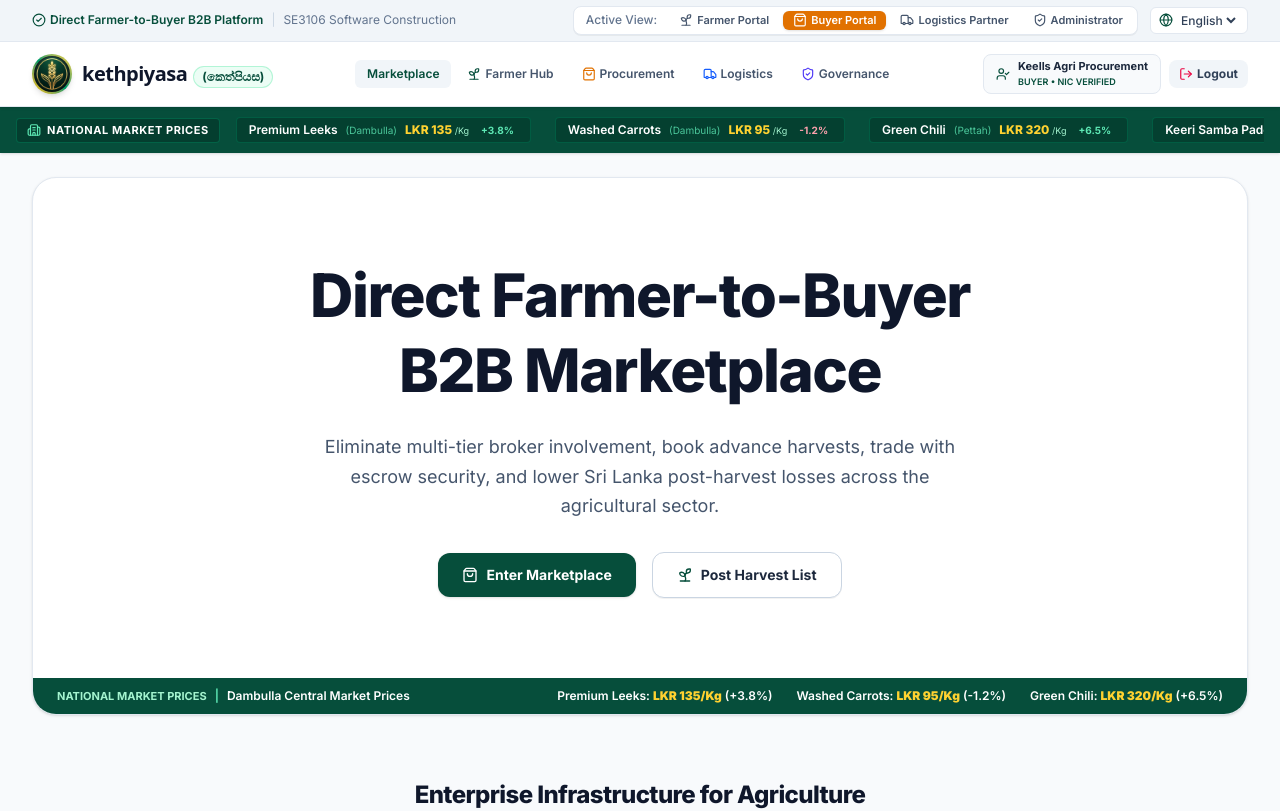
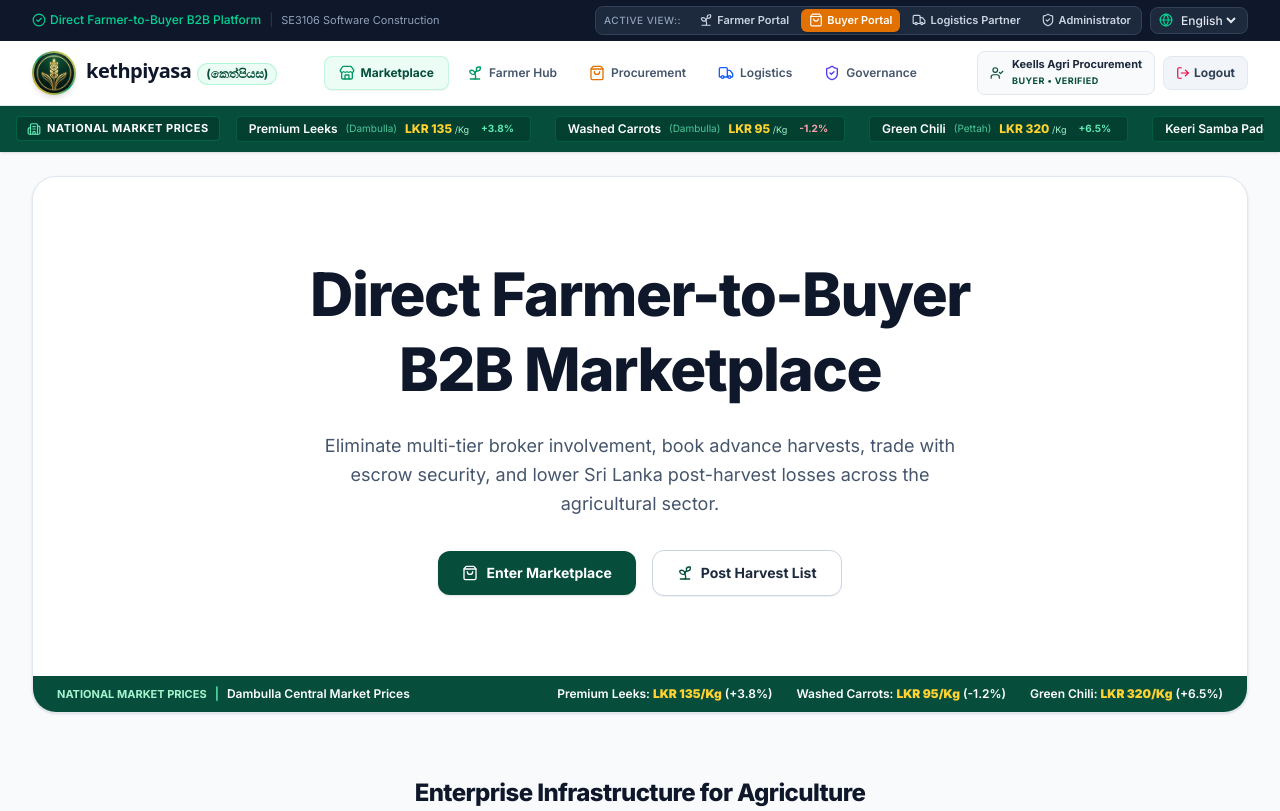
Before and after one commit to deshan2004/KethPiyasa, a Next.js app: page / in a window 1280 px wide. Shown: the top 811 px of the page. Built offline with nearby package versions, Linux system fonts and the light colour scheme.

Commit message:
add files

```diff
--- a/app/globals.css
+++ b/app/globals.css
@@ -1,4 +1,14 @@
 @import "tailwindcss";
+
+html {
+  scroll-behavior: smooth;
+  -webkit-tap-highlight-color: transparent;
+}
+
+body {
+  overflow-x: hidden;
+  touch-action: manipulation;
+}
 
 @layer utilities {
   /* Hide scrollbar for Chrome, Safari and Opera */
@@ -9,6 +19,25 @@
   .scrollbar-none {
     -ms-overflow-style: none;  /* IE and Edge */
     scrollbar-width: none;  /* Firefox */
+  }
+
+  /* Sleek custom scrollbars */
+  ::-webkit-scrollbar {
+    width: 6px;
+    height: 6px;
+  }
+
+  ::-webkit-scrollbar-track {
+    background: #f1f5f9;
+  }
+
+  ::-webkit-scrollbar-thumb {
+    background: #cbd5e1;
+    border-radius: 9999px;
+  }
+
+  ::-webkit-scrollbar-thumb:hover {
+    background: #064e3b;
   }
 }
 
--- a/components/Navbar.tsx
+++ b/components/Navbar.tsx
@@ -1,6 +1,6 @@
 'use client';
 
-import React from 'react';
+import React, { useState } from 'react';
 import Link from 'next/link';
 import { usePathname, useRouter } from 'next/navigation';
 import { useApp } from '@/lib/store';
@@ -14,10 +14,13 @@ import {
   ShieldCheck,
   Globe,
   UserCheck,
-  TrendingUp,
   LogIn,
   LogOut,
-  CheckCircle2
+  CheckCircle2,
+  Menu,
+  X,
+  ChevronRight,
+  Store
 } from 'lucide-react';
 
 export const Navbar: React.FC = () => {
@@ -26,12 +29,13 @@ export const Navbar: React.FC = () => {
   const t = getTranslation(lang);
   const pathname = usePathname();
   const router = useRouter();
+  const [mobileMenuOpen, setMobileMenuOpen] = useState(false);
 
-  const roleConfigs: { role: UserRole; label: string; icon: React.ReactNode; color: string }[] = [
-    { role: 'farmer', label: t.roleFarmer, icon: <Sprout className="w-3.5 h-3.5" />, color: 'bg-[#064e3b] text-white' },
-    { role: 'buyer', label: t.roleBuyer, icon: <ShoppingBag className="w-3.5 h-3.5" />, color: 'bg-amber-600 text-white' },
-    { role: 'logistics', label: t.roleLogistics, icon: <Truck className="w-3.5 h-3.5" />, color: 'bg-blue-600 text-white' },
-    { role: 'admin', label: t.roleAdmin, icon: <ShieldCheck className="w-3.5 h-3.5" />, color: 'bg-indigo-600 text-white' },
+  const roleConfigs: { role: UserRole; label: string; icon: React.ReactNode; color: string; activeBg: string }[] = [
+    { role: 'farmer', label: t.roleFarmer, icon: <Sprout className="w-3.5 h-3.5" />, color: 'text-emerald-700', activeBg: 'bg-[#064e3b] text-white shadow-sm' },
+    { role: 'buyer', label: t.roleBuyer, icon: <ShoppingBag className="w-3.5 h-3.5" />, color: 'text-amber-700', activeBg: 'bg-amber-600 text-white shadow-sm' },
+    { role: 'logistics', label: t.roleLogistics, icon: <Truck className="w-3.5 h-3.5" />, color: 'text-blue-700', activeBg: 'bg-blue-600 text-white shadow-sm' },
+    { role: 'admin', label: t.roleAdmin, icon: <ShieldCheck className="w-3.5 h-3.5" />, color: 'text-indigo-700', activeBg: 'bg-indigo-600 text-white shadow-sm' },
   ];
 
   const handleRoleSwitch = (newRole: UserRole) => {
@@ -47,30 +51,41 @@ export const Navbar: React.FC = () => {
     router.push(route);
   };
 
+  const navLinks = [
+    { href: '/', label: t.navMarketplace, icon: <Store className="w-4 h-4 text-emerald-600" /> },
+    { href: '/farmer', label: t.navFarmer, icon: <Sprout className="w-4 h-4 text-emerald-600" /> },
+    { href: '/buyer', label: t.navBuyer, icon: <ShoppingBag className="w-4 h-4 text-amber-600" /> },
+    { href: '/logistics', label: t.navLogistics, icon: <Truck className="w-4 h-4 text-blue-600" /> },
+    { href: '/admin', label: t.navAdmin, icon: <ShieldCheck className="w-4 h-4 text-indigo-600" /> },
+  ];
+
   return (
-    <header className="sticky top-0 z-50 bg-white border-b border-slate-200 shadow-sm">
+    <header className="sticky top-0 z-50 bg-white/95 backdrop-blur-md border-b border-slate-200 shadow-xs">
       {/* Top Utility Bar */}
-      <div className="bg-slate-100 border-b border-slate-200 py-1.5 px-4 sm:px-8 text-xs flex flex-wrap items-center justify-between gap-2">
-        <div className="flex items-center gap-2 text-slate-600">
-          <span className="flex items-center gap-1 font-semibold text-[#064e3b]">
+      <div className="bg-slate-900 text-slate-100 py-1.5 px-3 sm:px-8 text-xs">
+        <div className="max-w-7xl mx-auto flex items-center justify-between gap-2 overflow-x-auto scrollbar-none">
+          <div className="flex items-center gap-2 shrink-0">
+            <span className="flex items-center gap-1 font-medium text-emerald-400 text-[11px] sm:text-xs">
               <CheckCircle2 className="w-3.5 h-3.5" /> Direct Farmer-to-Buyer B2B Platform
             </span>
-          <span className="hidden md:inline text-slate-300">|</span>
-          <span className="hidden md:inline text-slate-500">SE3106 Software Construction</span>
+            <span className="hidden md:inline text-slate-700">|</span>
+            <span className="hidden md:inline text-slate-400 text-[11px]">SE3106 Software Construction</span>
           </div>
 
-        <div className="flex items-center gap-3">
-          {/* Role Switcher Pill */}
-          <div className="flex items-center gap-1 bg-white p-1 rounded-lg border border-slate-200 shadow-2xs">
-            <span className="text-slate-500 font-medium px-2 hidden sm:inline">{t.roleLabel}</span>
+          <div className="flex items-center gap-2 shrink-0 ml-auto">
+            {/* Role Switcher Pill Bar (Desktop & Mobile horizontal scroll) */}
+            <div className="flex items-center gap-1 bg-slate-800 p-0.5 rounded-lg border border-slate-700">
+              <span className="text-slate-400 font-medium px-1.5 text-[10px] uppercase tracking-wider hidden md:inline">
+                {t.roleLabel}:
+              </span>
               {roleConfigs.map((r) => {
                 const isActive = role === r.role;
                 return (
                   <button
                     key={r.role}
                     onClick={() => handleRoleSwitch(r.role)}
-                  className={`flex items-center gap-1 px-2.5 py-0.5 rounded-md text-[11px] font-semibold transition-all ${
-                    isActive ? r.color + ' shadow-sm' : 'text-slate-600 hover:text-slate-900 hover:bg-slate-100'
+                    className={`flex items-center gap-1 px-2 py-1 rounded-md text-[11px] font-semibold transition-all touch-manipulation ${
+                      isActive ? r.activeBg : 'text-slate-300 hover:text-white hover:bg-slate-700'
                     }`}
                   >
                     {r.icon}
@@ -81,95 +96,69 @@ export const Navbar: React.FC = () => {
             </div>
 
             {/* Language Selector */}
-          <div className="flex items-center gap-1 bg-white px-2 py-1 rounded-md text-xs border border-slate-200">
-            <Globe className="w-3.5 h-3.5 text-[#064e3b]" />
+            <div className="flex items-center gap-1 bg-slate-800 px-2 py-1 rounded-lg text-xs border border-slate-700 text-slate-200">
+              <Globe className="w-3.5 h-3.5 text-emerald-400" />
               <select
                 value={lang}
                 onChange={(e) => setLang(e.target.value as Language)}
-              className="bg-transparent text-slate-700 font-medium focus:outline-none cursor-pointer text-xs"
+                className="bg-transparent text-slate-200 font-medium focus:outline-none cursor-pointer text-xs"
               >
-              <option value="en">English</option>
-              <option value="si">සිංහල</option>
-              <option value="ta">தமிழ்</option>
+                <option value="en" className="bg-slate-900 text-white">English</option>
+                <option value="si" className="bg-slate-900 text-white">සිංහල</option>
+                <option value="ta" className="bg-slate-900 text-white">தமிழ்</option>
               </select>
             </div>
           </div>
         </div>
+      </div>
 
-      {/* Main Navigation */}
-      <div className="max-w-7xl mx-auto px-4 sm:px-8 py-3 flex items-center justify-between gap-4">
+      {/* Main Navigation Bar */}
+      <div className="max-w-7xl mx-auto px-4 sm:px-8 py-2.5 flex items-center justify-between gap-4">
         {/* Brand Logo */}
         <Link href="/" className="flex items-center gap-2.5 group">
-          <div className="relative p-0.5 rounded-full bg-gradient-to-tr from-amber-400 via-emerald-600 to-amber-300 shadow-md group-hover:scale-105 transition-transform duration-300">
+          <div className="relative p-0.5 rounded-full bg-gradient-to-tr from-amber-400 via-emerald-600 to-amber-300 shadow-md group-hover:scale-105 transition-transform duration-300 shrink-0">
             <img
               src="/logo.png"
               alt="KethPiyasa Logo"
-              className="w-9 h-9 rounded-full object-cover bg-[#042e23]"
+              className="w-9 h-9 sm:w-10 sm:h-10 rounded-full object-cover bg-[#042e23]"
             />
           </div>
-          <div className="flex items-baseline gap-1.5">
-            <span className="text-xl font-extrabold tracking-tight text-slate-900 font-sans">kethpiyasa</span>
-            <span className="text-xs font-bold text-[#064e3b] bg-emerald-50 px-2 py-0.5 rounded-full border border-emerald-200/80">(කෙත්පියස)</span>
+          <div className="flex flex-col sm:flex-row sm:items-baseline gap-0.5 sm:gap-1.5">
+            <span className="text-xl font-extrabold tracking-tight text-slate-900 font-sans leading-none">kethpiyasa</span>
+            <span className="text-[11px] sm:text-xs font-bold text-[#064e3b] bg-emerald-50 px-2 py-0.5 rounded-full border border-emerald-200/80 w-fit">(කෙත්පියස)</span>
           </div>
         </Link>
 
-        {/* Role-Specific Portal Links */}
+        {/* Desktop Role Portal Links */}
         <nav className="hidden lg:flex items-center gap-1 text-xs font-semibold">
+          {navLinks.map((link) => {
+            const isActive = pathname === link.href;
+            return (
               <Link
-            href="/"
-            className={`px-3 py-1.5 rounded-md transition-colors ${
-              pathname === '/' ? 'bg-slate-100 text-[#064e3b]' : 'text-slate-600 hover:text-slate-900 hover:bg-slate-50'
+                key={link.href}
+                href={link.href}
+                className={`flex items-center gap-1.5 px-3.5 py-2 rounded-lg transition-all ${
+                  isActive
+                    ? 'bg-emerald-50 text-[#064e3b] font-bold border border-emerald-200/60 shadow-2xs'
+                    : 'text-slate-600 hover:text-slate-900 hover:bg-slate-100'
                 }`}
               >
-            {t.navMarketplace}
+                {link.icon}
+                <span>{link.label}</span>
               </Link>
-          <Link
-            href="/farmer"
-            className={`flex items-center gap-1 px-3 py-1.5 rounded-md transition-colors ${
-              pathname === '/farmer' ? 'bg-slate-100 text-[#064e3b]' : 'text-slate-600 hover:text-slate-900 hover:bg-slate-50'
-            }`}
-          >
-            <Sprout className="w-3.5 h-3.5 text-[#064e3b]" />
-            {t.navFarmer}
-          </Link>
-          <Link
-            href="/buyer"
-            className={`flex items-center gap-1 px-3 py-1.5 rounded-md transition-colors ${
-              pathname === '/buyer' ? 'bg-slate-100 text-[#064e3b]' : 'text-slate-600 hover:text-slate-900 hover:bg-slate-50'
-            }`}
-          >
-            <ShoppingBag className="w-3.5 h-3.5 text-amber-600" />
-            {t.navBuyer}
-          </Link>
-          <Link
-            href="/logistics"
-            className={`flex items-center gap-1 px-3 py-1.5 rounded-md transition-colors ${
-              pathname === '/logistics' ? 'bg-slate-100 text-[#064e3b]' : 'text-slate-600 hover:text-slate-900 hover:bg-slate-50'
-            }`}
-          >
-            <Truck className="w-3.5 h-3.5 text-blue-600" />
-            {t.navLogistics}
-          </Link>
-          <Link
-            href="/admin"
-            className={`flex items-center gap-1 px-3 py-1.5 rounded-md transition-colors ${
-              pathname === '/admin' ? 'bg-slate-100 text-[#064e3b]' : 'text-slate-600 hover:text-slate-900 hover:bg-slate-50'
-            }`}
-          >
-            <ShieldCheck className="w-3.5 h-3.5 text-indigo-600" />
-            {t.navAdmin}
-          </Link>
+            );
+          })}
         </nav>
 
-        {/* User Identity & Auth Buttons */}
-        <div className="flex items-center gap-3">
+        {/* Desktop Auth / User Info & Mobile Hamburger Button */}
+        <div className="flex items-center gap-2 sm:gap-3">
           {user ? (
             <div className="flex items-center gap-2">
-              <div className="hidden sm:flex items-center gap-2 bg-slate-50 px-3 py-1 rounded-lg border border-slate-200 text-xs">
+              <div className="hidden sm:flex items-center gap-2 bg-slate-50 px-3 py-1.5 rounded-lg border border-slate-200 text-xs">
                 <UserCheck className="w-3.5 h-3.5 text-[#064e3b]" />
                 <div className="text-left">
-                  <span className="font-bold text-slate-800 block text-[11px]">{user.name}</span>
-                  <span className="text-[9px] text-[#064e3b] font-semibold uppercase">{user.role} • NIC Verified</span>
+                  <span className="font-bold text-slate-800 block text-[11px] leading-tight">{user.name}</span>
+                  <span className="text-[9px] text-[#064e3b] font-bold uppercase tracking-wider">{user.role} • Verified</span>
                 </div>
               </div>
 
@@ -178,24 +167,135 @@ export const Navbar: React.FC = () => {
                   logout();
                   router.push('/login');
                 }}
-                className="flex items-center gap-1 bg-slate-100 hover:bg-slate-200 text-slate-700 font-bold text-xs px-2.5 py-1.5 rounded-lg transition-all"
+                className="hidden sm:flex items-center gap-1 bg-slate-100 hover:bg-rose-50 hover:text-rose-700 text-slate-700 font-bold text-xs px-3 py-2 rounded-lg border border-slate-200 transition-all cursor-pointer"
                 title="Log Out"
               >
                 <LogOut className="w-3.5 h-3.5 text-rose-600" />
-                <span className="hidden sm:inline">Logout</span>
+                <span>Logout</span>
               </button>
             </div>
           ) : (
             <Link
               href="/login"
-              className="flex items-center gap-1.5 bg-[#064e3b] hover:bg-[#043e2f] text-white font-bold text-xs px-4 py-2 rounded-lg shadow-sm transition-all"
+              className="hidden sm:flex items-center gap-1.5 bg-[#064e3b] hover:bg-[#043e2f] text-white font-bold text-xs px-4 py-2 rounded-lg shadow-sm transition-all active:scale-95"
             >
               <LogIn className="w-3.5 h-3.5" />
               <span>Login / Register</span>
             </Link>
           )}
+
+          {/* Mobile Menu Toggle Button (Touch Friendly) */}
+          <button
+            onClick={() => setMobileMenuOpen(!mobileMenuOpen)}
+            className="lg:hidden p-2.5 rounded-lg text-slate-700 hover:text-slate-900 hover:bg-slate-100 border border-slate-200 focus:outline-none touch-manipulation active:bg-slate-200"
+            aria-label="Toggle Navigation Menu"
+          >
+            {mobileMenuOpen ? <X className="w-6 h-6 text-slate-800" /> : <Menu className="w-6 h-6 text-slate-800" />}
+          </button>
         </div>
       </div>
+
+      {/* Mobile Drawer Dropdown Menu */}
+      {mobileMenuOpen && (
+        <div className="lg:hidden border-t border-slate-200 bg-white/98 backdrop-blur-lg px-4 py-4 shadow-xl space-y-4 animate-in slide-in-from-top duration-200">
+          {/* User Info / Mobile Login Button */}
+          <div className="pt-1">
+            {user ? (
+              <div className="flex items-center justify-between p-3 bg-emerald-50/80 border border-emerald-200 rounded-xl">
+                <div className="flex items-center gap-2.5">
+                  <div className="w-9 h-9 rounded-full bg-[#064e3b] text-white flex items-center justify-center font-bold text-sm shadow-xs">
+                    {user.name.charAt(0)}
+                  </div>
+                  <div>
+                    <span className="font-bold text-slate-900 block text-sm">{user.name}</span>
+                    <span className="text-[10px] font-bold text-[#064e3b] uppercase tracking-wider bg-emerald-100 px-2 py-0.5 rounded-full inline-block mt-0.5">
+                      {user.role} • NIC Verified
+                    </span>
+                  </div>
+                </div>
+
+                <button
+                  onClick={() => {
+                    logout();
+                    setMobileMenuOpen(false);
+                    router.push('/login');
+                  }}
+                  className="flex items-center gap-1 text-xs font-bold text-rose-600 bg-white px-3 py-1.5 rounded-lg border border-rose-200 hover:bg-rose-50 shadow-2xs"
+                >
+                  <LogOut className="w-3.5 h-3.5" />
+                  <span>Logout</span>
+                </button>
+              </div>
+            ) : (
+              <Link
+                href="/login"
+                onClick={() => setMobileMenuOpen(false)}
+                className="w-full flex items-center justify-center gap-2 bg-[#064e3b] hover:bg-[#043e2f] text-white font-bold text-sm py-2.5 px-4 rounded-xl shadow-md transition-all active:scale-98"
+              >
+                <LogIn className="w-4 h-4" />
+                <span>Login / Register Account</span>
+              </Link>
+            )}
+          </div>
+
+          {/* Navigation Links */}
+          <div className="space-y-1">
+            <span className="text-[11px] font-bold text-slate-400 uppercase tracking-wider px-2">Navigation Portals</span>
+            {navLinks.map((link) => {
+              const isActive = pathname === link.href;
+              return (
+                <Link
+                  key={link.href}
+                  href={link.href}
+                  onClick={() => setMobileMenuOpen(false)}
+                  className={`flex items-center justify-between p-3 rounded-xl text-sm font-semibold transition-all ${
+                    isActive
+                      ? 'bg-[#064e3b] text-white shadow-md font-bold'
+                      : 'text-slate-700 hover:bg-slate-100 active:bg-slate-200'
+                  }`}
+                >
+                  <div className="flex items-center gap-3">
+                    <div className={`p-1.5 rounded-lg ${isActive ? 'bg-white/20 text-white' : 'bg-slate-100 text-slate-700'}`}>
+                      {link.icon}
+                    </div>
+                    <span>{link.label}</span>
+                  </div>
+                  <ChevronRight className={`w-4 h-4 ${isActive ? 'text-white' : 'text-slate-400'}`} />
+                </Link>
+              );
+            })}
+          </div>
+
+          {/* Role Selection inside Mobile Drawer */}
+          <div className="pt-2 border-t border-slate-100">
+            <span className="text-[11px] font-bold text-slate-400 uppercase tracking-wider px-2 block mb-2">Switch Active Role Portal</span>
+            <div className="grid grid-cols-2 gap-2">
+              {roleConfigs.map((r) => {
+                const isActive = role === r.role;
+                return (
+                  <button
+                    key={r.role}
+                    onClick={() => {
+                      handleRoleSwitch(r.role);
+                      setMobileMenuOpen(false);
+                    }}
+                    className={`flex items-center gap-2 p-2.5 rounded-xl text-xs font-bold transition-all border ${
+                      isActive
+                        ? 'border-emerald-600 bg-emerald-50 text-[#064e3b] shadow-2xs'
+                        : 'border-slate-200 text-slate-700 bg-slate-50 hover:bg-slate-100'
+                    }`}
+                  >
+                    <div className={`p-1 rounded-md ${isActive ? 'bg-[#064e3b] text-white' : 'bg-slate-200 text-slate-700'}`}>
+                      {r.icon}
+                    </div>
+                    <span className="capitalize">{r.label}</span>
+                  </button>
+                );
+              })}
+            </div>
+          </div>
+        </div>
+      )}
     </header>
   );
 };
```
Lines whose indentation alone changed are shown as unchanged.
